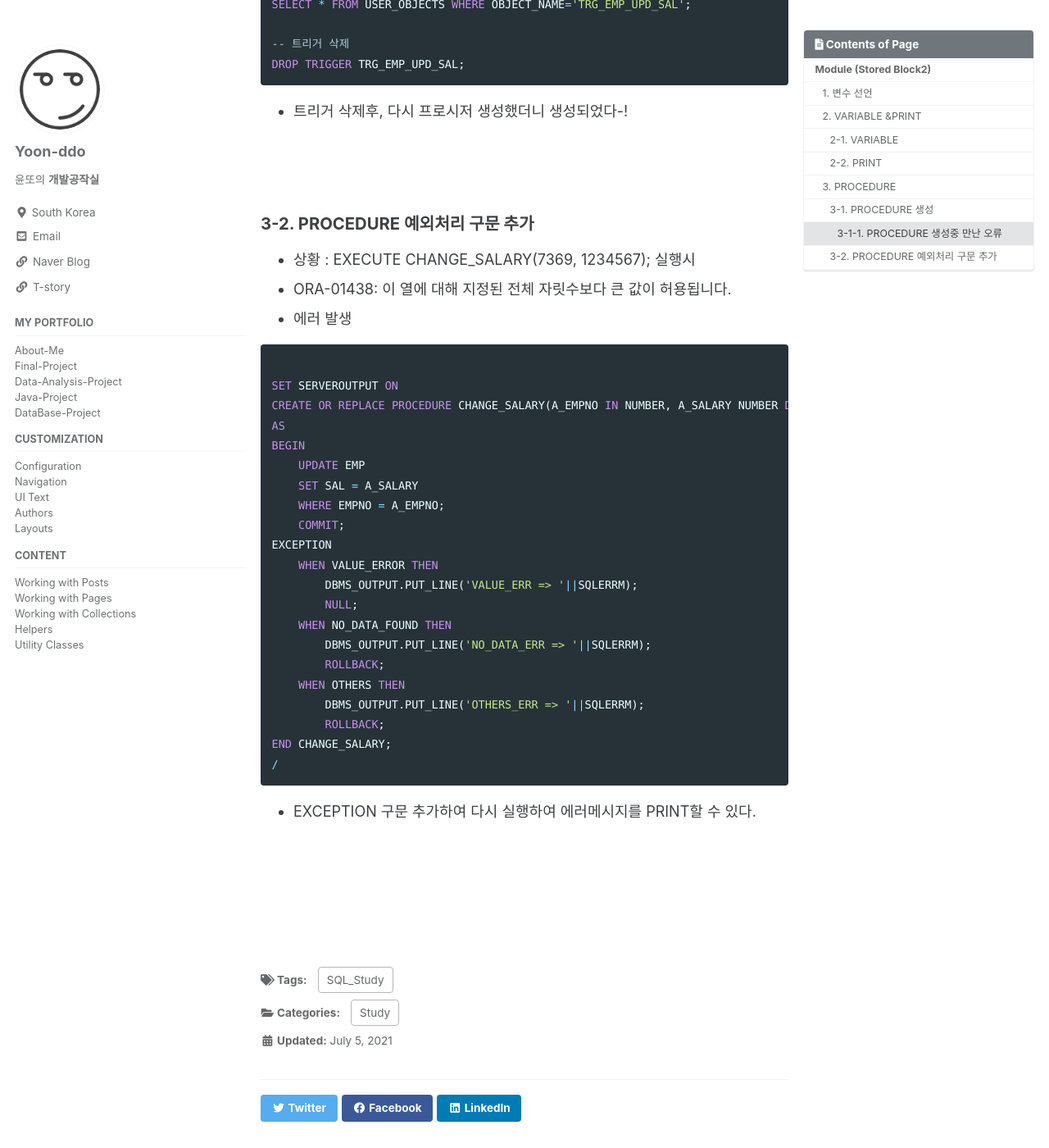
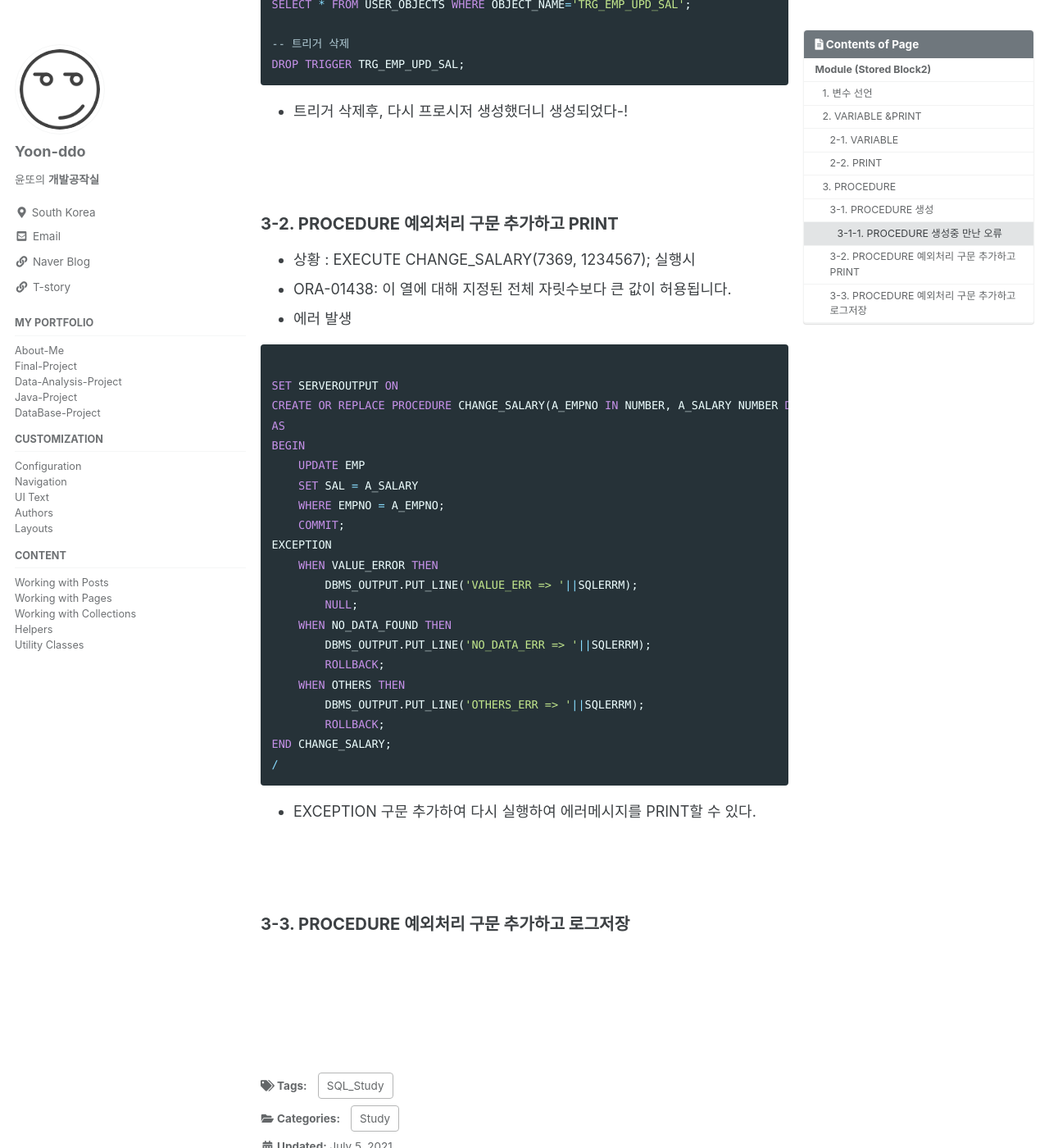
Before and after one commit to Yoon-ddo/Yoon-ddo.github.io, a Jekyll site: the page built from _posts/2021-07-05-PLSQL07_Module.md, in a window 1280 px wide and 1400 px high, scrolled down 2861 px. Shown: the whole window at 82% size. Built offline with Jekyll 4.4.1, drawn with Linux system fonts in a browser that asks for light colours; cached includes are drawn as plain includes.

Commit message:
Update 2021-07-05-PLSQL07_Module.md

```diff
--- a/_posts/2021-07-05-PLSQL07_Module.md
+++ b/_posts/2021-07-05-PLSQL07_Module.md
@@ -108,7 +108,7 @@ DROP TRIGGER TRG_EMP_UPD_SAL;
 
 <br><br>
 
-### 3-2. PROCEDURE 예외처리 구문 추가
+### 3-2. PROCEDURE 예외처리 구문 추가하고 PRINT
 - 상황 : EXECUTE CHANGE_SALARY(7369, 1234567); 실행시
 - ORA-01438: 이 열에 대해 지정된 전체 자릿수보다 큰 값이 허용됩니다.
 - 에러 발생
@@ -139,4 +139,8 @@ END CHANGE_SALARY;
 
 - EXCEPTION 구문 추가하여 다시 실행하여 에러메시지를 PRINT할 수 있다.
 
+<br><br>
+
+### 3-3. PROCEDURE 예외처리 구문 추가하고 로그저장
+
 <br><br><br><br>
```
